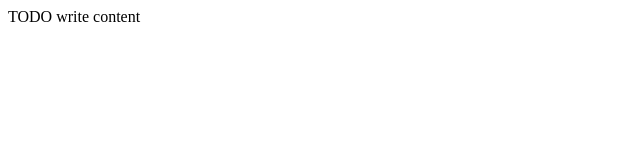
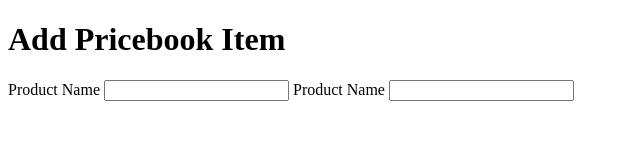
Before and after one commit to b42576/vfw-project1, a plain HTML site: page additem.html in a window 1280 px wide. Shown: the whole page, without its empty margins (0-640 px from the left). Drawn offline with Linux system fonts and the light colour scheme.

Commit message:
started form on additem.html

```diff
--- a/additem.html
+++ b/additem.html
@@ -2,10 +2,20 @@
 <html>
     <head>
         <title>My Shopping Application: Add Pricebook Item</title>
-        <meta http-equiv="Content-Type" content="text/html; charset=UTF-8">
+        <meta name="charset" content="">
         <meta name="keywords" content="">
+        <meta name="description" content="">
+        <meta name="robots" content="">
+        <meta name="viewport" content="">
     </head>
     <body>
-        <div>TODO write content</div>
+        <h1>Add Pricebook Item</h1>
+        <form>
+            <label for="productName">Product Name</label>
+            <input id="productName" name="productName" type="text">
+            <label for="productName">Product Name</label>
+            <input id="productName" name="productName" type="text">
+
+        </form>
     </body>
 </html>
```
